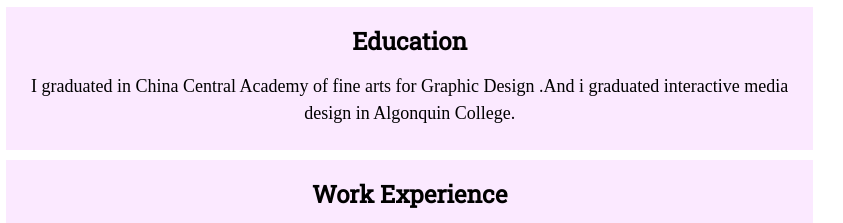
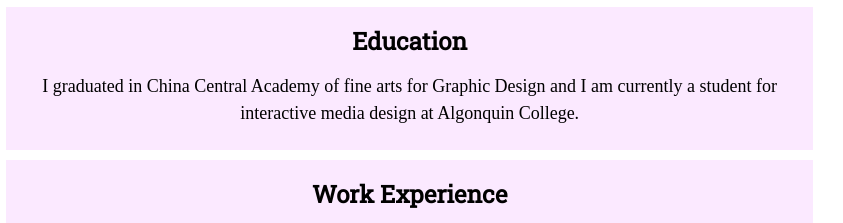
Before and after one commit to yuewangzi/yuewangzi.github.io, a plain HTML site: page about.html in a window 1280 px wide. Shown: the part 397-620 px from the top of the page, 437-1280 px from the left. Drawn offline with Linux system fonts and the light colour scheme.

Commit message:
fixed wording

```diff
--- a/about.html
+++ b/about.html
@@ -40,7 +40,7 @@
 
             <div class='pink aboutLink'>
                 <h1>Education</h1>
-                <p>I graduated in China Central Academy of fine arts for Graphic Design .And i graduated interactive media design in Algonquin College.</p>
+                <p>I graduated in China Central Academy of fine arts for Graphic Design and I am currently a student for interactive media design at Algonquin College.</p>
             </div>
 
             <div class='pink aboutLink'>
```
